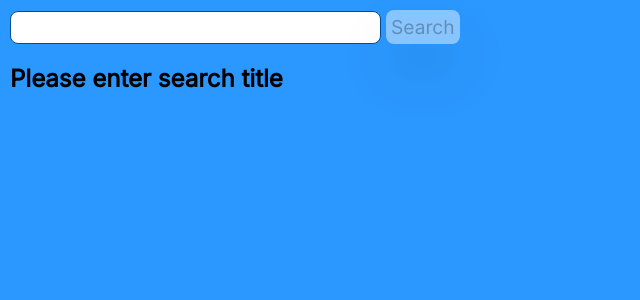
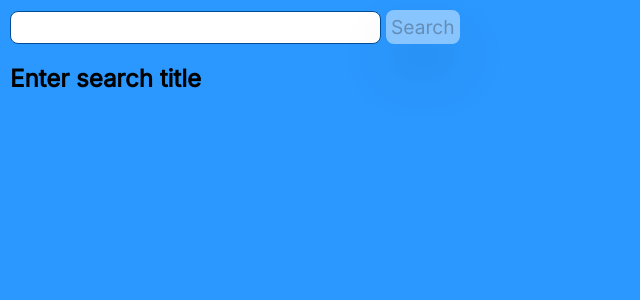
Before and after one commit to idankuch/OMDB-API, a React (Create React App) app: page / in a window 1280 px wide. Shown: the top 300 px of the page, without its empty margins (0-640 px from the left). Built offline with nearby package versions, Linux system fonts and the light colour scheme.

Commit message:
css updates

```diff
--- a/src/components/ListContainer.css
+++ b/src/components/ListContainer.css
@@ -1,6 +1,11 @@
+.list-container {
+  display: flex;
+  margin: auto;
+  width: 80%;
+}
+
 .movie-list {
   display: flex;
   flex-wrap: wrap;
-  /* align-items: stretch; */
   gap: 10px;
 }
--- a/src/components/ListContainer.js
+++ b/src/components/ListContainer.js
@@ -10,15 +10,17 @@ function ListContainer(props) {
   return (
     <>
       {!searchResult ? (
-        <h2>Please enter search title</h2>
+        <h2>Enter search title</h2>
       ) : isLoading && !error ? (
         <h1>Loading...</h1>
       ) : (
         <>
           <h2>{`${searchResult.totalResults} movies matches '${props.title}'`}</h2>
           <br />
-          <div className='movie-list'>
-            <MovieList results={searchResult} />
+          <div className='list-container'>
+            <div className='movie-list'>
+              <MovieList results={searchResult} />
+            </div>
           </div>
         </>
       )}
```
